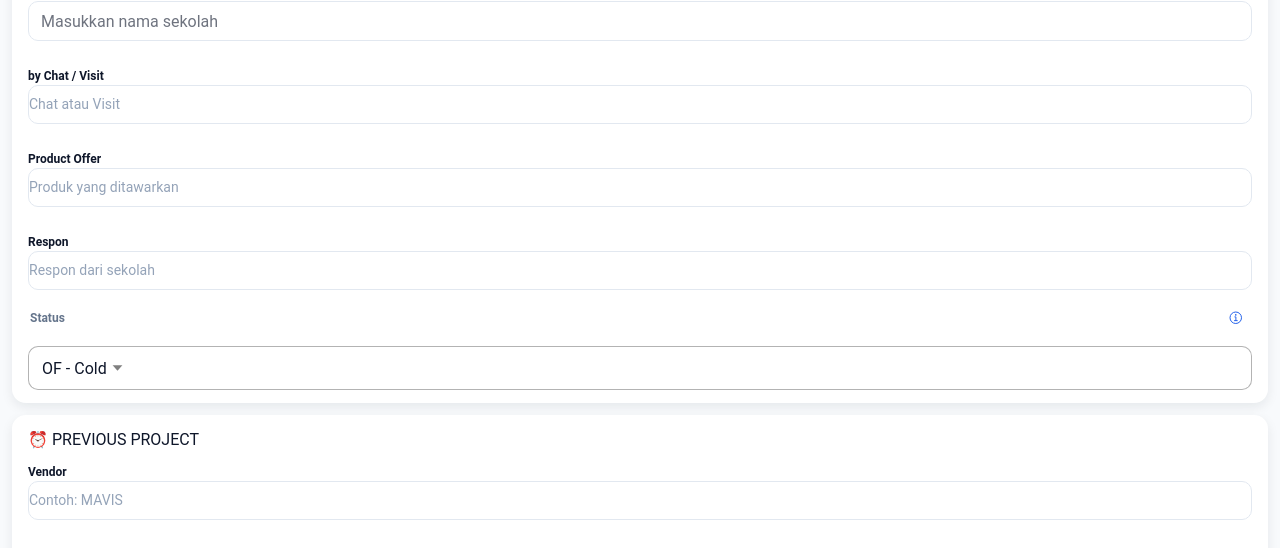
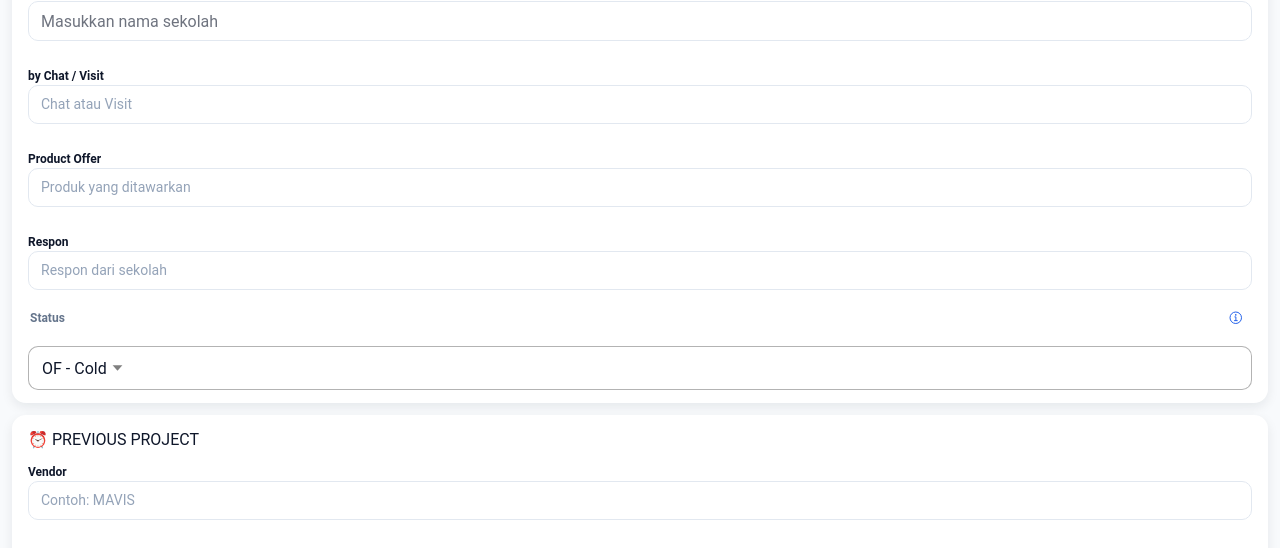
Before and after one commit to uddind/team-report-mavis, a React (Vite) app: page /tambah-report in a window 1280 px wide. Shown: the part 133-681 px from the top of the page. Built offline with nearby package versions, Linux system fonts and the light colour scheme.

Commit message:
Update Kolom Baru

```diff
--- a/src/pages/EditReport.css
+++ b/src/pages/EditReport.css
@@ -28,3 +28,30 @@
   align-items: center;
   width: 100%;
 }
+
+.form-section-body input.plain-text-input {
+  -webkit-appearance: none;
+  appearance: none;
+  display: block !important;
+  width: 100% !important;
+  border-top: 1.5px solid #E2E8F0 !important;
+  border-right: 1.5px solid #E2E8F0 !important;
+  border-bottom: 1.5px solid #E2E8F0 !important;
+  border-left: 1.5px solid #E2E8F0 !important;
+  border-radius: 10px !important;
+  outline: none !important;
+  background: #ffffff !important;
+  font-size: 14px;
+  color: #0F172A;
+  padding: 8px 12px !important;
+  font-family: inherit;
+  box-sizing: border-box;
+  min-height: 38px;
+  margin-top: 6px;
+  box-shadow: none !important;
+}
+
+.form-section-body input.plain-text-input:focus {
+  border-color: #2563EB !important;
+  border-width: 2px !important;
+}
--- a/src/pages/TambahReport.css
+++ b/src/pages/TambahReport.css
@@ -18,23 +18,29 @@
   margin: 0;
 }
 
-.plain-text-input {
-  display: block;
-  width: 100%;
-  border: 1.5px solid #E2E8F0 !important;
-  border-radius: 10px;
-  outline: none;
-  background: #ffffff;
+.form-section-body input.plain-text-input {
+  -webkit-appearance: none;
+  appearance: none;
+  display: block !important;
+  width: 100% !important;
+  border-top: 1.5px solid #E2E8F0 !important;
+  border-right: 1.5px solid #E2E8F0 !important;
+  border-bottom: 1.5px solid #E2E8F0 !important;
+  border-left: 1.5px solid #E2E8F0 !important;
+  border-radius: 10px !important;
+  outline: none !important;
+  background: #ffffff !important;
   font-size: 14px;
   color: #0F172A;
-  padding: 8px 12px;
+  padding: 8px 12px !important;
   font-family: inherit;
   box-sizing: border-box;
   min-height: 38px;
   margin-top: 6px;
+  box-shadow: none !important;
 }
 
-.plain-text-input:focus {
+.form-section-body input.plain-text-input:focus {
   border-color: #2563EB !important;
   border-width: 2px !important;
 }
```
